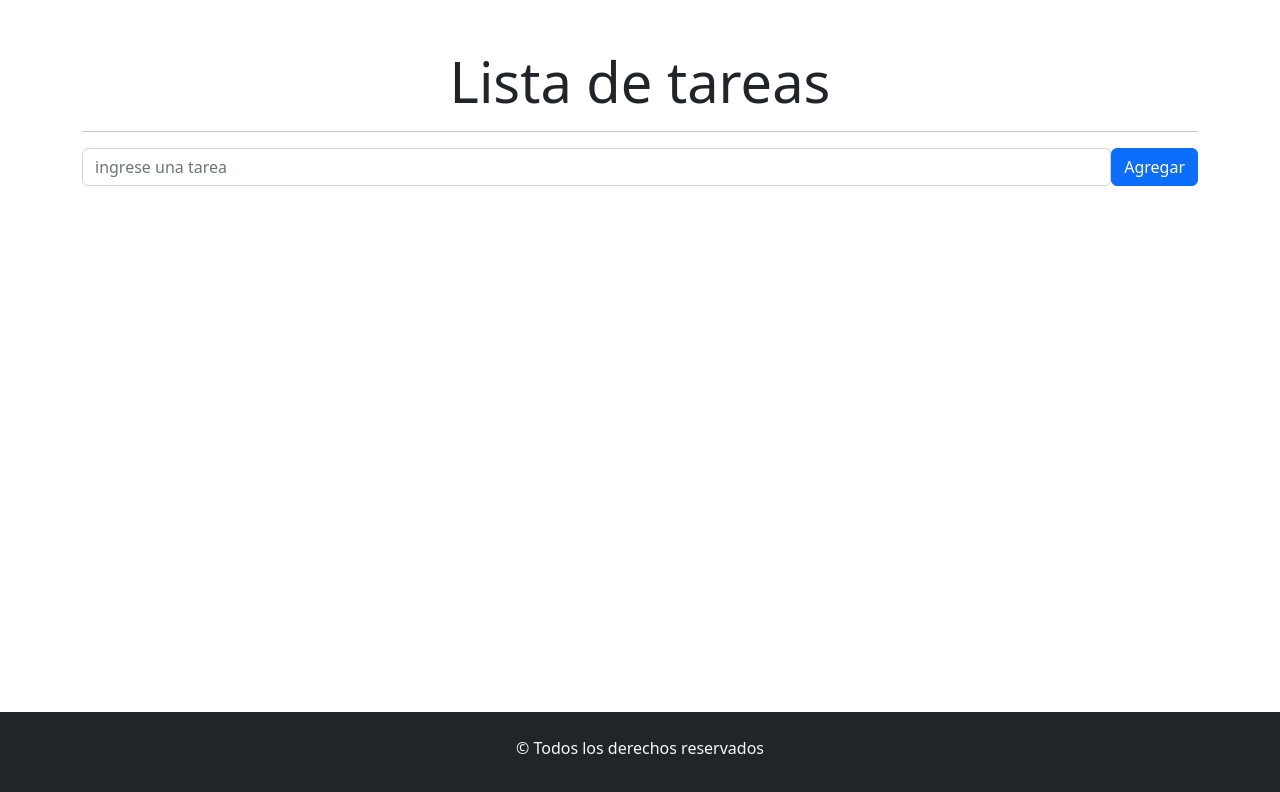
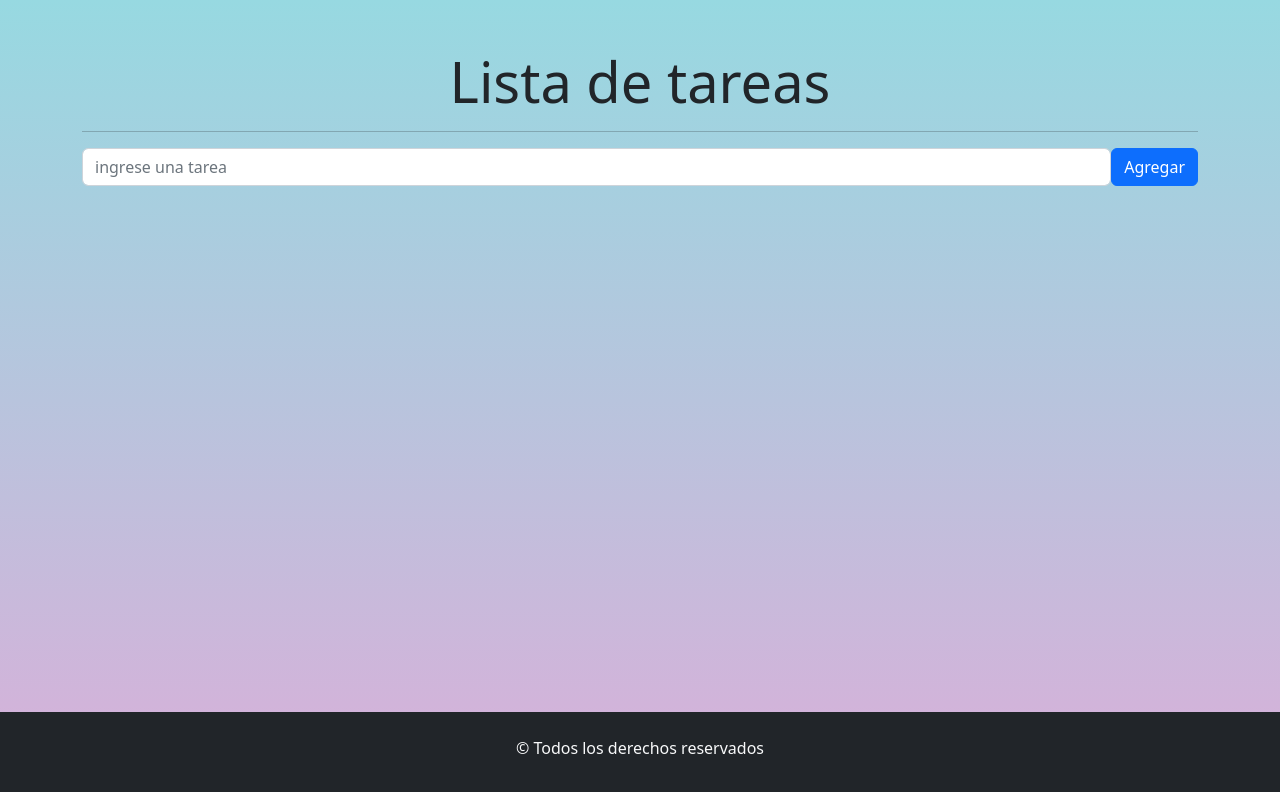
Before and after one commit to rollingcodeschool/listatareas-c42i, a React (Vite) app: page / in a window 1280 px wide. Shown: the top 792 px of the page. Built offline with nearby package versions, Linux system fonts and the light colour scheme.

Commit message:
cambiamos el color de fondo

```diff
--- a/src/App.css
+++ b/src/App.css
@@ -2,6 +2,8 @@
   min-height: 100vh;
   display: flex;
   flex-direction: column;
+  background-color: #d9afd9;
+  background-image: linear-gradient(0deg, #d9afd9 0%, #97d9e1 100%);
 }
 
 .main {
```
